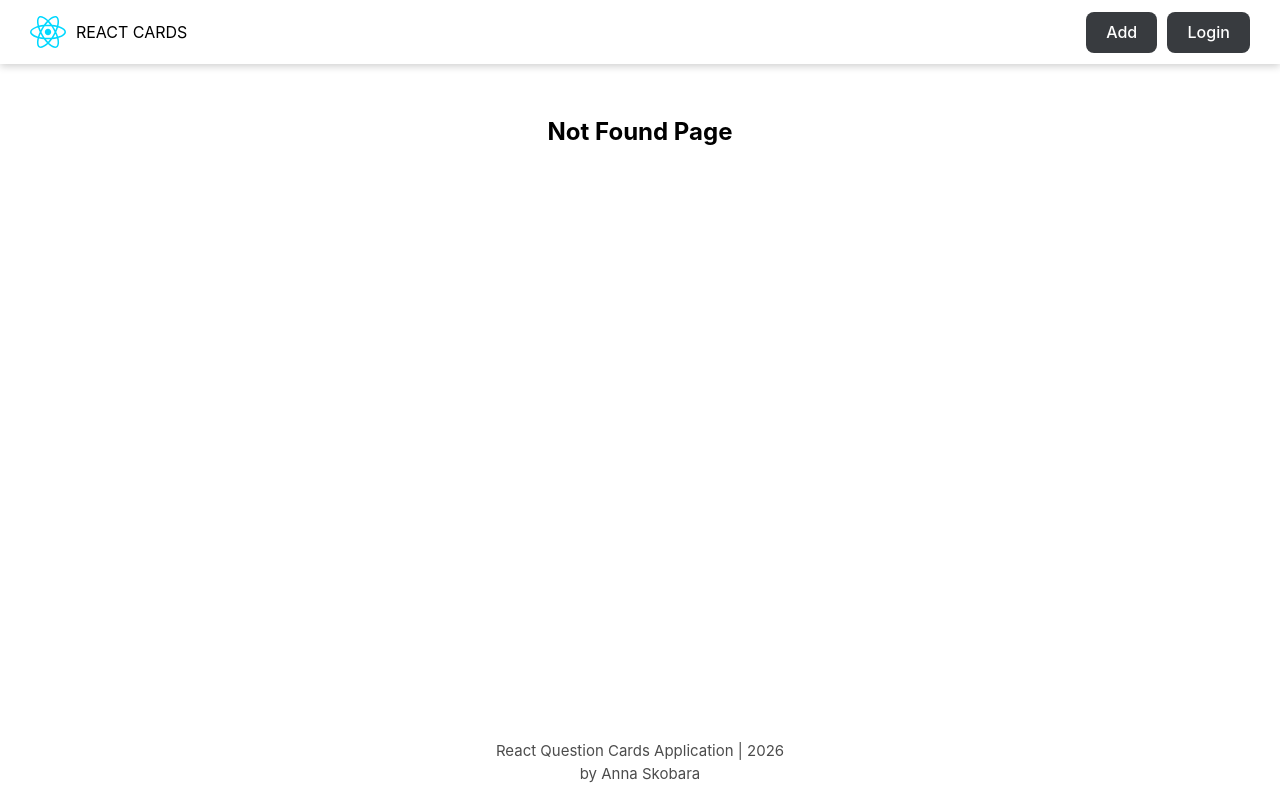
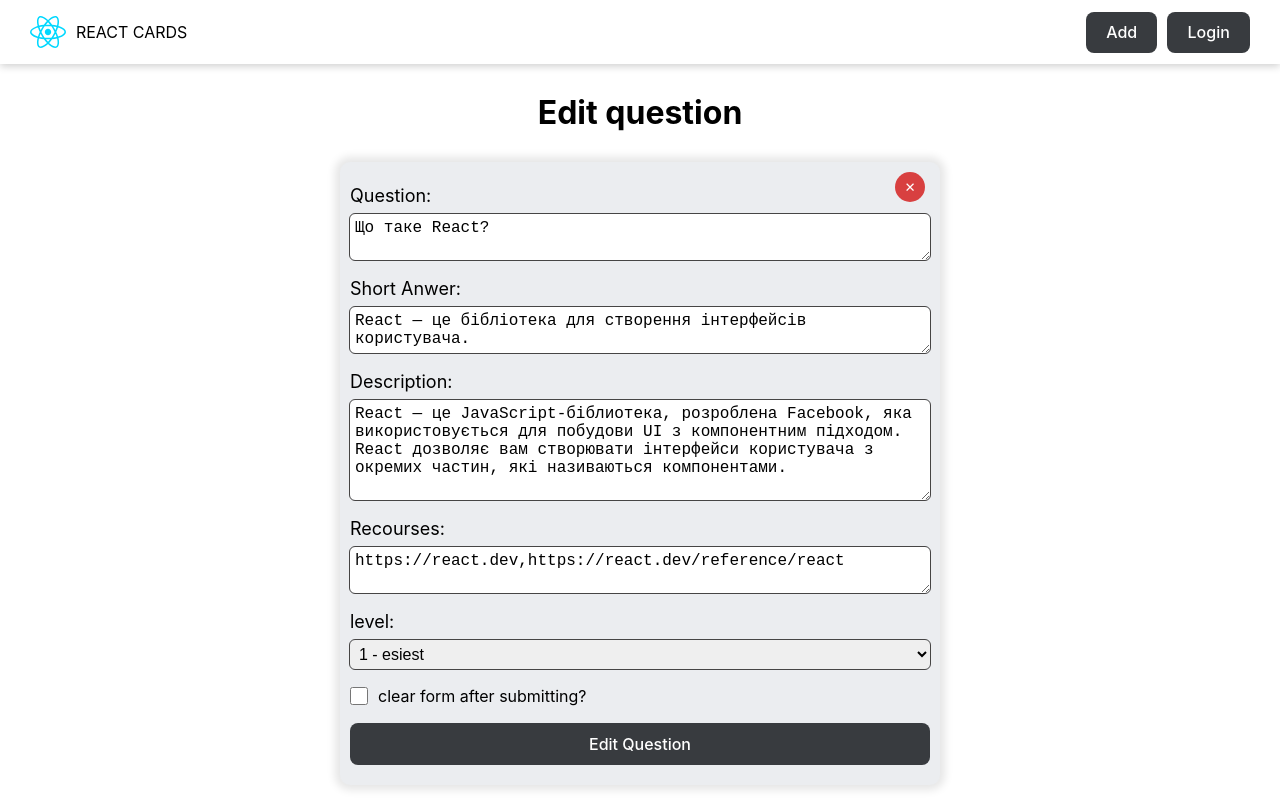
Before and after one commit to annaskobara/react-app_question, a React (Vite) app: page /editquestion/1 in a window 1280 px wide. Before the commit this address had no page. Built offline with nearby package versions, Linux system fonts and the light colour scheme; data requests are answered from the project's data file.

Commit message:
Edit question page implemintation

```diff
--- a/src/App.jsx
+++ b/src/App.jsx
@@ -4,6 +4,7 @@ import { HomePage } from "./pages/HomePage";
 import { NotFoundPage } from "./pages/NotFoundPage";
 import { QuestionPage } from "./pages/QuestionPage";
 import { AddQuestionPageLazy } from "./pages/AddQuestionPage";
+import { EditQuestionPage } from "./pages/EditQuestionPage";
 
 function App() {
   // return <MainLayout />;
@@ -15,6 +16,7 @@ function App() {
           <Route path="/forbidden" element={<div>forbidden !!! </div>} />
           <Route path="/addquestion" element={<AddQuestionPageLazy />} />
           <Route path="/question/:id" element={<QuestionPage />} />
+          <Route path="/editquestion/:id" element={<EditQuestionPage />} />
 
           <Route path="*" element={<NotFoundPage />} />
         </Route>
--- a/src/components/QuestionForm/QuestionForm.jsx
+++ b/src/components/QuestionForm/QuestionForm.jsx
@@ -4,6 +4,7 @@ import cls from "./QuestionForm.module.css";
 export const QuestionForm = ({ formAction, state, isPending, submitBtnText }) => {
     return (
         <form action={formAction} className={cls.form}>
+            <input type="text" name="questionId"  defaultValue={state.id} hidden/>
             <div className={cls.formControl}>
                 <label htmlFor="questionField">Question: </label>
                 <textarea
--- a/src/db.json
+++ b/src/db.json
@@ -39,7 +39,7 @@
     },
     {
       "id": "4",
-      "question": "Як створити компонент у React?🍩",
+      "question": "Як створити компонент у React?",
       "answer": "Компонент можна створити як функцію або клас.",
       "description": "Функціональні компоненти — це функції, які приймають `props` і повертають JSX. Класові компоненти — це класи, що успадковуються від `React.Component`, з методом `render`.",
       "resources": [
@@ -47,7 +47,7 @@
       ],
       "level": 1,
       "completed": false,
-      "editDate": "21.02.2025, 20:26"
+      "editDate": "18.07.2026, 14:47"
     },
     {
       "id": "5",
@@ -559,11 +559,12 @@
     {
       "id": "e5c9",
       "question": "Ти крутий у React?",
-      "answer": "🍏 звісно 🍏",
+      "answer": "звісно",
       "description": "Тому що React мені дуже подобається і я вже багато з ним практикуюся",
       "resources": [],
       "level": 1,
-      "completed": false
+      "completed": false,
+      "editDate": "18.07.2026, 14:48"
     }
   ]
 }
--- /dev/null
+++ b/src/helpers/dateFormat.js
@@ -0,0 +1,9 @@
+export const dateFormat = (date) => {
+    return Intl.DateTimeFormat("uk-UA", {
+        day: "numeric",
+        month: "numeric",
+        year: "numeric",
+        hour: "2-digit",
+        minute: "2-digit",
+    }).format(date);
+}
--- /dev/null
+++ b/src/pages/EditQuestionPage/EditQuestion.jsx
@@ -0,0 +1,80 @@
+import { useActionState } from "react";
+import cls from "./EditQuestionPage.module.css";
+import { Loader } from "../../components/Loader";
+import { QuestionForm } from "../../components/QuestionForm"
+import { delayFn } from "../../helpers/delayFn";
+import { API_URL } from "../../constants";
+import { toast } from "react-toastify";
+import { dateFormat } from "../../helpers/dateFormat";
+import { useFetch } from "../../hooks/useFetch";
+import { useNavigate } from "react-router-dom";
+
+const editCardAction = async (_prevState, formData) => {
+    try {
+        await delayFn();
+
+        const newQuestion = Object.fromEntries(formData);
+        const resources = newQuestion.resources.trim();
+        const questionId = newQuestion.questionId;
+        const isClearForm = newQuestion.clearForm;
+
+        const response = await fetch(`${API_URL}/react/${questionId}`, {
+            method: "PATCH",
+            body: JSON.stringify({
+                question: newQuestion.question,
+                answer: newQuestion.answer,
+                description: newQuestion.description,
+                resources: resources.length ? resources.split(",") : [],
+                level: Number(newQuestion.level),
+                completed: false,
+                editDate: dateFormat(new Date()),
+            })
+        })
+
+        if (response.status === 404) {
+            throw new Error(response.statusText);
+        }
+
+        const question = response.json();
+        toast.success("The question is edited succesfully!")
+
+        return isClearForm ? {} : question;
+    } catch (error) {
+        toast.error(error.message);
+        return {};
+    }
+}
+
+export const EditQuestion = ({ initialState = {} }) => {
+    const navigate = useNavigate();
+    const [formState, formAction, isPending] = useActionState(editCardAction, { ...initialState, clearForm: false });
+
+    const [removeQuestion, isQuestionRemoving] = useFetch(async () => {
+        await fetch(`${API_URL}/react/${initialState.id}`, {
+            method:"DELETE",
+        });
+
+        toast.success("The questionhas been succesfully removed!");
+        navigate("/");
+    });
+
+    const onRemoveQuestionHandler = () => {
+        const isRemove = confirm("Are you sure?");
+
+        isRemove && removeQuestion();
+    };
+    return <>
+        {(isPending || isQuestionRemoving) && <Loader />}
+        <h1 className={cls.formTitle}>
+            Edit question
+        </h1>
+
+        <div className={cls.formContainer}>
+            <button className={cls.removeBtn} disabled={isPending || isQuestionRemoving} onClick={onRemoveQuestionHandler}>
+                ✕
+            </button>
+
+            <QuestionForm formAction={formAction} state={formState} isPending={isPending || isQuestionRemoving} submitBtnText="Edit Question" />
+        </div>
+    </>
+}
--- /dev/null
+++ b/src/pages/EditQuestionPage/EditQuestionPage.jsx
@@ -0,0 +1,27 @@
+import { useParams } from "react-router-dom";
+import { useFetch } from "../../hooks/useFetch";
+import { API_URL } from "../../constants";
+import { useEffect, useState } from "react";
+import { Loader } from "../../components/Loader";
+import { EditQuestion } from "./EditQuestion";
+
+export const EditQuestionPage = () => {
+    const {id} = useParams();
+    const [question, setQuestion] = useState(null);
+
+    const [fetchQuestion, isQuestionLoading] = useFetch(async () => {
+        const responce = await fetch(`${API_URL}/react/${id}`);
+        const data = await responce.json();
+
+        setQuestion(data);
+    });
+
+    useEffect(() => {
+        fetchQuestion();
+    }, []);
+    return <>
+        {isQuestionLoading && <Loader />}
+        {question && <EditQuestion initialState={question}/>}
+
+        </>
+}
--- /dev/null
+++ b/src/pages/EditQuestionPage/EditQuestionPage.module.css
@@ -0,0 +1,34 @@
+.formTitle {
+    margin: 25px auto;
+    width: fit-content;
+}
+
+.formContainer {
+    width: 100%;
+    max-width: 600px;
+    margin: 0 auto;
+    border-radius: 10px;
+    background-color: var(--card-bg-color);
+    box-shadow: 0 0 8px 5px rgba(0, 0, 0, 0.1);
+    position: relative;
+}
+
+.removeBtn {
+    width: 30px;
+    height: 30px;
+    position: absolute;
+    top: 10px;
+    right: 15px;
+    border: none;
+    border-radius: 50%;
+    display: flex;
+    justify-content: center;
+    align-items: center;
+    color: white;
+    background-color: #d84040;
+    cursor: pointer;
+}
+
+.removeBtn:disabled {
+    opacity: .3;
+}
--- /dev/null
+++ b/src/pages/EditQuestionPage/index.jsx
@@ -0,0 +1 @@
+export {EditQuestionPage} from "./EditQuestionPage";
--- a/src/pages/QuestionPage/QuestionPage.jsx
+++ b/src/pages/QuestionPage/QuestionPage.jsx
@@ -98,7 +98,7 @@ export const QuestionPage = () => {
                         }
                     </label>
 
-                    <Button onClick={() => navigate(`/edituestion/${card.id}`)} isDisabled={isCardUodating}>Edit Question</Button>
+                    <Button onClick={() => navigate(`/editquestion/${card.id}`)} isDisabled={isCardUodating}>Edit Question</Button>
                     <Button onClick={() => navigate("/")} isDisabled={isCardUodating}>Back</Button>
                 </div>
             }
```
